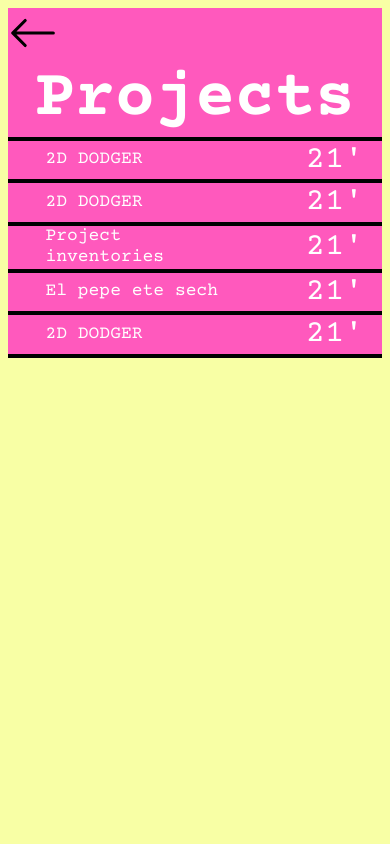
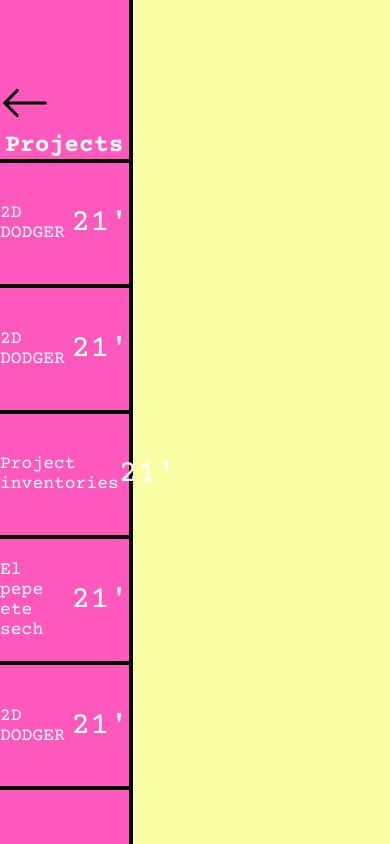
Before and after one commit to GreatUsername63/Santy-Website, a React (Vite) app: page /projects in a window 390 px wide. Built offline with nearby package versions, Linux system fonts and the light colour scheme.

Commit message:
implemented style modules

```diff
--- a/src/Pages/index.jsx
+++ b/src/Pages/index.jsx
@@ -1,21 +1,21 @@
 import autoretrato from '../assets/08_05_24 autoretrato chistoso 1.png'
-import "../styles/index.css"
+import styles from "../styles/index.module.css"
 import { Link } from "react-router-dom"
 
 function App() {
   return (
     <>
-      <aside>
+      <aside className={styles.mainAside}>
         <h1>Hi!</h1>
         <p>My name is Santiago Ramírez Enríquez, a junior software engineer and aspirant video game programmer.
           I'm passionate for programming fun and interesting experiences that people can enjoy.</p>
-        <div id="button-container">
-          <Link class="index-button" id="pink-button" to={"/projects"}>Projects</Link>
-          <Link class="index-button" id="blue-button" to={"/education"}>Education</Link>
+        <div className={styles.buttonContainer}>
+          <Link className={`${styles.indexButton} ${styles.pinkButton}`} to={"/projects"}>Projects</Link>
+          <Link className={`${styles.indexButton} ${styles.blueButton}`} to={"/education"}>Education</Link>
         </div>
 
       </aside>
-      <div id='main-image-container'>
+      <div className={styles.mainImageContainer}>
         <img src={autoretrato}></img>
       </div>
 
--- a/src/Pages/projects.jsx
+++ b/src/Pages/projects.jsx
@@ -1,4 +1,5 @@
 import { useEffect, useState } from "react"
+import styles from '../styles/projects.module.css'
 import * as Icons from 'react-bootstrap-icons'
 
 function App() {
@@ -13,17 +14,17 @@ function App() {
 
     return (
         <>
-            <aside id="project-aside">
-                <div id="project-aside-header-container">
+            <aside className={styles.aside}>
+                <div className={styles.asideHeaderContainer}>
                     <Icons.ArrowLeft size={50} />
                     <h2>Projects</h2>
                 </div>
-                <div id="project-aside-button-container">
+                <div className={styles.buttonContainer}>
                     {
                         projects.map((project) => (
-                            <div className="project-button">
-                                <p className="p1">{project.name}</p>
-                                <p className="p2">{project.year}</p>
+                            <div className={styles.projectButton}>
+                                <p>{project.name}</p>
+                                <p>{project.year}</p>
                             </div>
                         ))
                     }
--- a/src/main.jsx
+++ b/src/main.jsx
@@ -3,6 +3,7 @@ import { createRoot } from 'react-dom/client'
 import Index from './Pages/index.jsx'
 import ProjectsPage from './Pages/projects.jsx'
 import { createBrowserRouter, RouterProvider } from 'react-router-dom'
+import './styles/mainStyle.css'
 
 const router = createBrowserRouter([
   { path: "/", element: <Index /> },
--- a/src/styles/index.css
+++ b/src/styles/index.module.css
@@ -1,10 +1,5 @@
 /* MAIN PAGE */
-
-:root {
-  background-color: #F8FFA5;
-}
-
-aside {
+.mainAside {
   margin: 0;
   padding: 0;
   width: 33%;
@@ -20,32 +15,14 @@ aside {
   align-content: center;
 }
 
-h1,
-h2,
-h3,
-h4,
-h5,
-h6,
-p {
-  font-family: 'Courier Prime', 'Times New Roman', Times, serif;
-}
-
-h1 {
+.mainAside h1 {
   font-size: calc(9vw + 9vh);
   font-weight: 300;
   margin: 0px;
   text-align: center;
 }
 
-h2 {
-  font-size: 50pt;
-  font-weight: bolder;
-  margin: 0px;
-  text-align: center;
-  color: white;
-}
-
-p {
+.mainAside p {
   font-size: calc(1vw + 1vh);
   line-height: 1.2;
   padding-left: 10%;
@@ -53,13 +30,13 @@ p {
   margin-top: 0px;
 }
 
-#button-container {
+.buttonContainer {
   width: auto;
   display: flex;
   justify-content: center;
 }
 
-.index-button {
+.indexButton {
   display: flex;
   font-size: calc(1vw + 1vh);
   width: 40%;
@@ -74,15 +51,15 @@ p {
   text-decoration: none;
 }
 
-#pink-button {
+.pinkButton {
   background-color: #FF59BD;
 }
 
-#blue-button {
+.blueButton {
   background-color: #59CDFF;
 }
 
-#main-image-container {
+.mainImageContainer {
   margin: 0;
   padding: 0;
   width: 67%;
@@ -96,7 +73,7 @@ p {
   justify-content: center;
 }
 
-#main-image-container img {
+.mainImageContainer img {
   margin: auto;
   position: relative;
   width: 85%;
@@ -104,13 +81,13 @@ p {
 
 /* Make image scale to a maximum of 683.4 pixels */
 @media screen and (min-width: 1200px) {
-  #main-image-container img {
+  .mainImageContainer img {
     width: 683.4px;
   }
 }
 
 @media screen and (max-width: 800px) {
-  aside {
+  .mainAside {
     position: static;
     width: 100%;
     height: auto;
@@ -118,7 +95,7 @@ p {
     border: 0px;
   }
 
-  #main-image-container {
+  .mainImageContainer {
     position: static;
     width: 100%;
     overflow: auto;
@@ -126,51 +103,3 @@ p {
     margin-top: 50px;
   }
 }
-
-/* PROJECT PAGE */
-
-#project-aside {
-  background-color: #FF59BD;
-}
-
-#project-aside-header-container {
-  height: 24%;
-}
-
-#project-aside-button-container {
-  height: 72%;
-}
-
-.project-button {
-  height: 20%;
-  display: flex;
-  flex-direction: row;
-  justify-content: space-between;
-  align-items: center;
-  border-color: black;
-  border-style: solid;
-  border-width: 2px 0px 2px 0px;
-}
-
-.project-button:first-child {
-  border-width: 4px 0px 2px 0px;
-}
-
-.project-button:last-child {
-  border-width: 2px 0px 4px 0px;
-}
-
-
-
-.project-button p {
-  color: white;
-  margin: 0;
-}
-
-.project-button .p1 {
-  font-size: large;
-}
-
-.project-button .p2 {
-  font-size: xx-large;
-}
--- /dev/null
+++ b/src/styles/mainStyle.css
@@ -0,0 +1,13 @@
+:root {
+    background-color: #F8FFA5;
+}
+
+h1,
+h2,
+h3,
+h4,
+h5,
+h6,
+p {
+    font-family: 'Courier Prime', 'Times New Roman', Times, serif;
+}
--- /dev/null
+++ b/src/styles/projects.module.css
@@ -0,0 +1,65 @@
+/* PROJECT PAGE */
+.aside {
+    margin: 0;
+    padding: 0;
+    width: 33%;
+    position: fixed;
+    top: 0px;
+    left: 0px;
+    height: 100%;
+    overflow: none;
+    border-right: black solid 4px;
+    display: flex;
+    flex-direction: column;
+    justify-content: center;
+    align-content: center;
+    background-color: #FF59BD;
+}
+
+.asideHeadeContainer {
+    height: 24%;
+}
+
+.asideHeaderContainer h2 {
+    font-size: calc(2vh + 2vw);
+    font-weight: bolder;
+    margin: 0px;
+    text-align: center;
+    color: white;
+}
+
+.buttonContainer {
+    height: 72%;
+}
+
+.projectButton {
+    height: 20%;
+    display: flex;
+    flex-direction: row;
+    justify-content: space-between;
+    align-items: center;
+    border-color: black;
+    border-style: solid;
+    border-width: 2px 0px 2px 0px;
+}
+
+.projectButton:first-child {
+    border-width: 4px 0px 2px 0px;
+}
+
+.projectButton:last-child {
+    border-width: 2px 0px 4px 0px;
+}
+
+.projectButton p {
+    color: white;
+    margin: 0;
+}
+
+.projectButton p:first-child {
+    font-size: large;
+}
+
+.projectButton p:last-child {
+    font-size: xx-large;
+}
```
